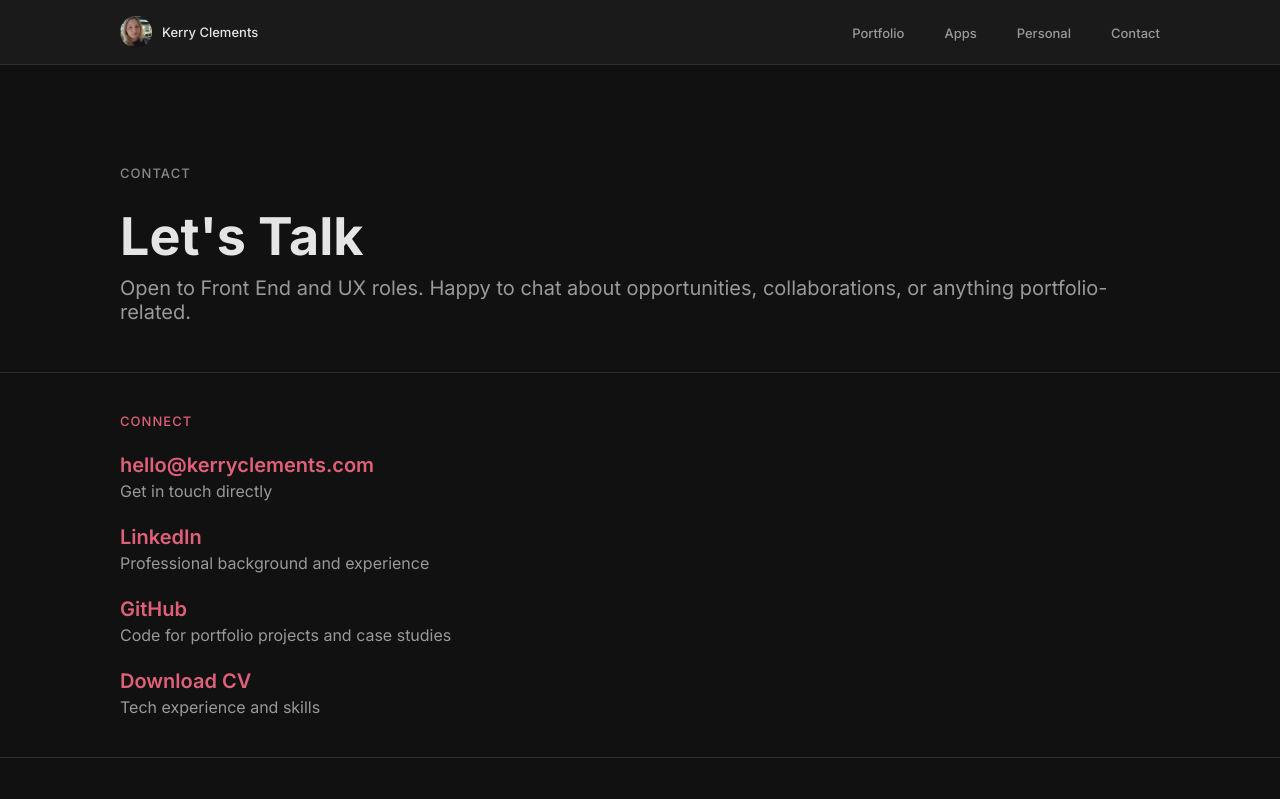
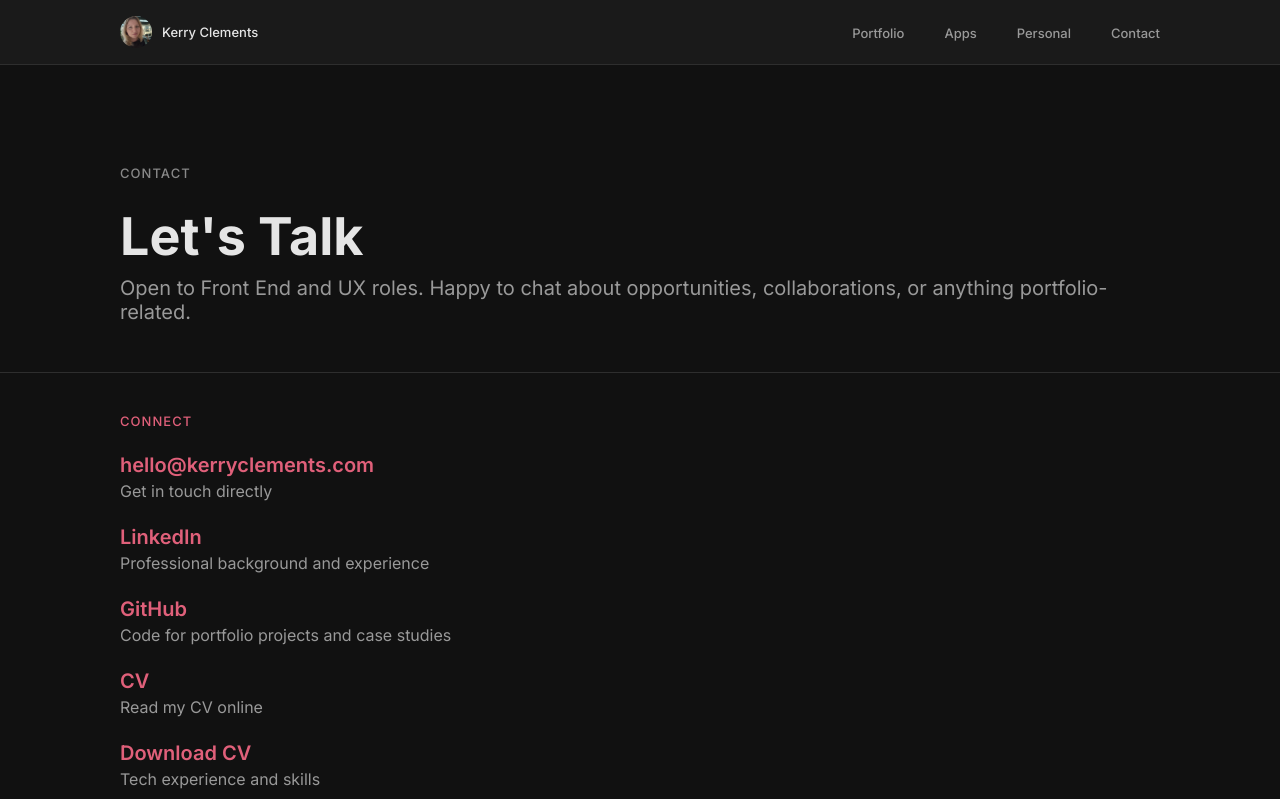
Before and after one commit to KerryCX/kerryclements.com, a React (Vite) app: page /contact in a window 1280 px wide. Shown: the top 799 px of the page. Built offline with nearby package versions, Linux system fonts and the light colour scheme.

Commit message:
feat: link to CV page from contact page
Co-Authored-By: Claude Opus 5.5 <noreply@anthropic.com>
Claude-Session: https://claude.ai/code/session_01RD1RR2iumlmjkfnelwpknw

```diff
--- a/src/pages/ContactPage.tsx
+++ b/src/pages/ContactPage.tsx
@@ -39,7 +39,17 @@ const ContactPage = () => {
               <p className="connect-caption">Code for portfolio projects and case studies</p>
             </li>
             <li>
-              <button type="button" onClick={downloadCV} className="connect-link connect-link--button">
+              <a href="/cv" className="connect-link">
+                CV
+              </a>
+              <p className="connect-caption">Read my CV online</p>
+            </li>
+            <li>
+              <button
+                type="button"
+                onClick={downloadCV}
+                className="connect-link connect-link--button"
+              >
                 Download CV
               </button>
               <p className="connect-caption">Tech experience and skills</p>
```
